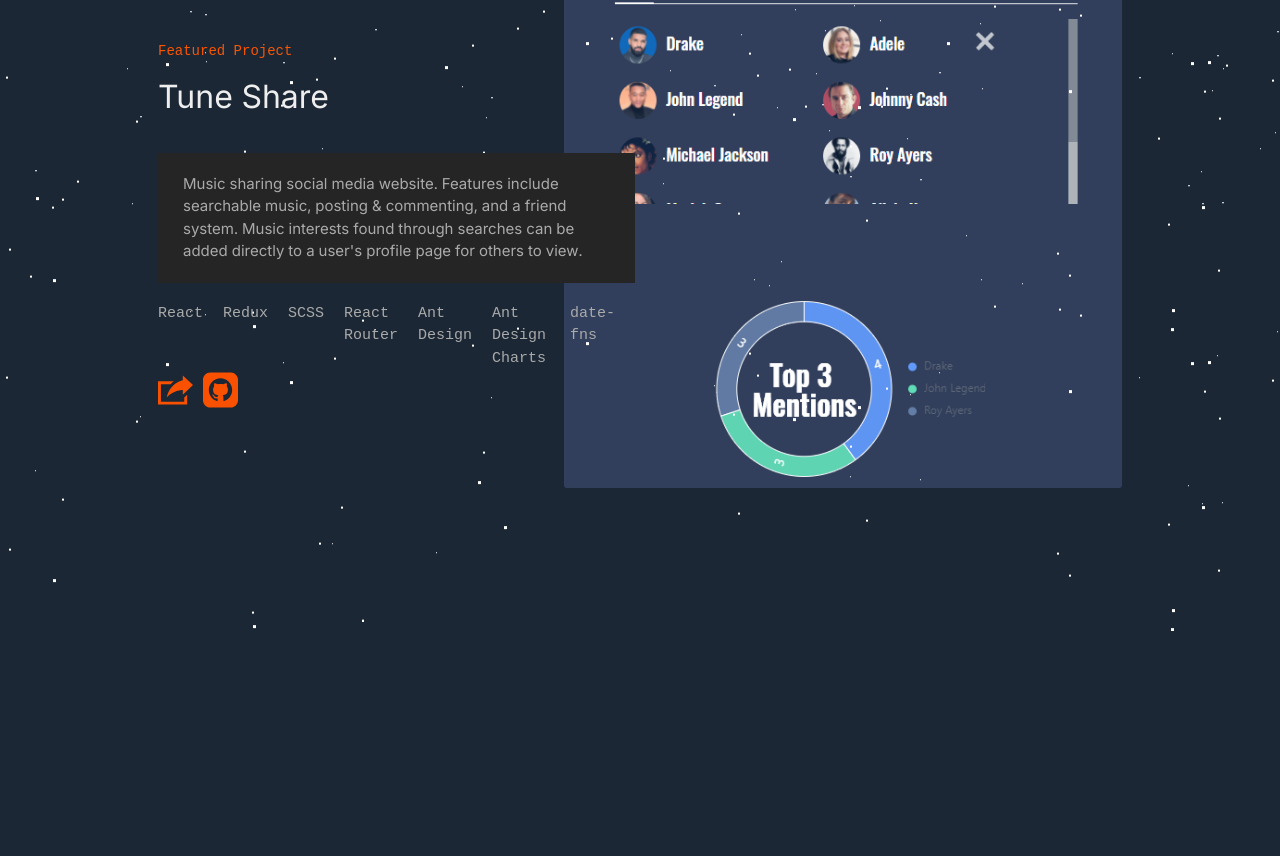
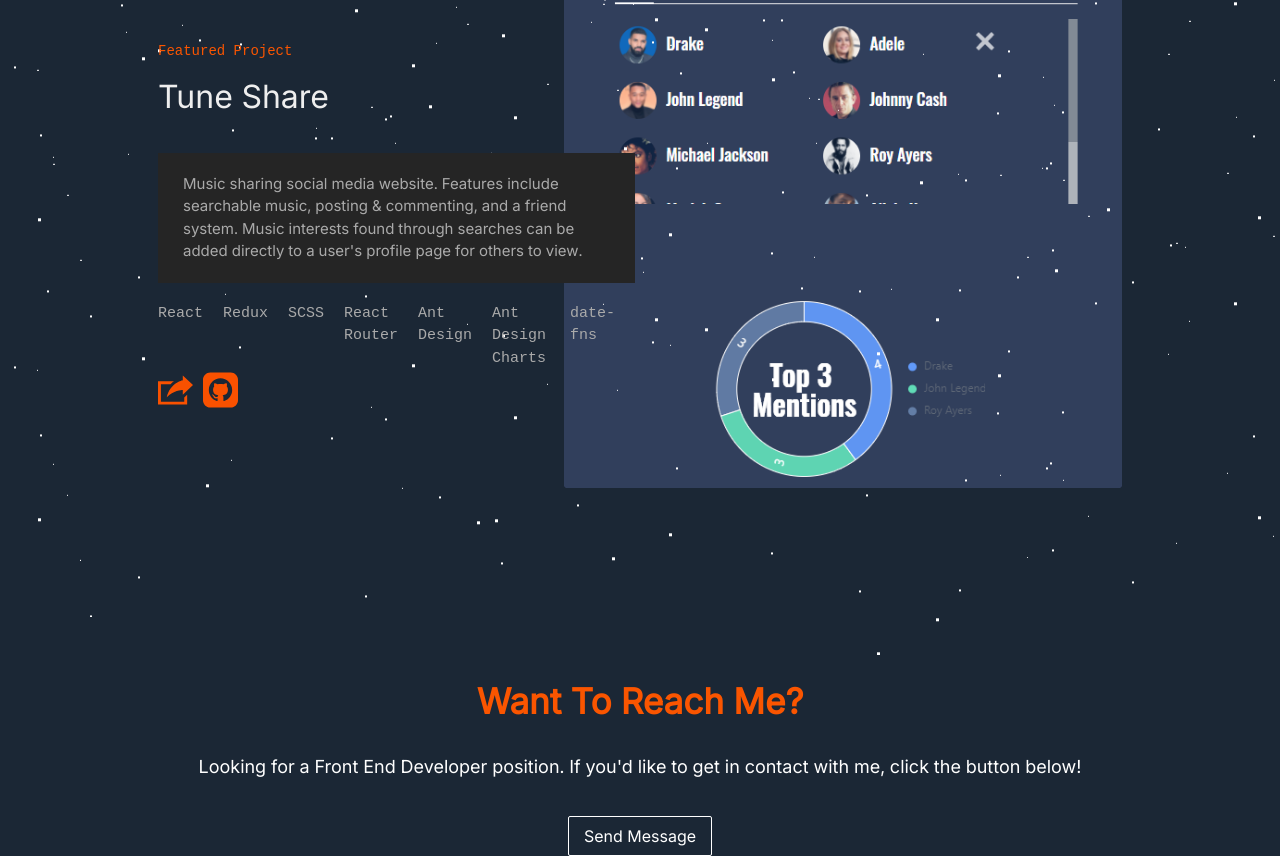
Before and after one commit to famarcellus/Developer-PortfolioV3, a Gatsby site: page / in a window 1280 px wide. Shown: the part 1611-2467 px from the top of the page. Before the commit the page ends 2129 px from the top, so only its background shows below. Built offline with nearby package versions, Linux system fonts and the light colour scheme; Gatsby itself is replaced by a stand-in of ours.

Commit message:
Add contact section

```diff
--- /dev/null
+++ b/src/components/contact/ContactMe.js
@@ -0,0 +1,17 @@
+import React from "react";
+import "./ContactMe.scss";
+import { Button } from "antd";
+
+function ContactMe() {
+    return (
+        <section id="contact" className="contact-section section" data-sal="slide-up" data-sal-duration="1000">
+            <div className="title-container">
+                <h2 className="section-title">Want To Reach Me?</h2>
+            </div>
+            <p className="details">Looking for a Front End Developer position. If you'd like to get in contact with me, click the button below!</p>
+            <Button className="email-btn" size="large" ghost><a href="mailto:famarcellus12@gmail.com" rel="noopener noreferrer" target="_blank">Send Message</a></Button>
+        </section>
+    )
+}
+
+export default ContactMe;
--- /dev/null
+++ b/src/components/contact/ContactMe.scss
@@ -0,0 +1,21 @@
+.contact-section {
+    margin-top: 150px;
+    display: flex;
+    flex-direction: column;
+    align-items: center;
+
+    .section-title {
+        color: #fa5500;
+    }
+
+    .ant-btn:hover, .ant-btn:focus {
+        color: #fa5500;
+        border-color: #fa5500;
+    }
+
+    .details {
+        color: white;
+        margin-bottom: 35px;
+        font-size: 18px;
+    }
+}
--- a/src/index.scss
+++ b/src/index.scss
@@ -8,6 +8,7 @@
     background-color: $bg-color;
     overflow-x: hidden;
 }
+
 
 h1,h2,h3,h4,h5,h6 {
     color: white;
--- a/src/pages/index.js
+++ b/src/pages/index.js
@@ -6,6 +6,7 @@
 import Intro from "../components/intro/Intro";
 import AboutMe from "../components/about/AboutMe";
 import Projects from "../components/projects/Projects";
+import ContactMe from "../components/contact/ContactMe";
 import { BackTop } from "antd";
 
 const IndexPage = () => {
@@ -20,6 +21,7 @@
       <Intro />
       <AboutMe />
       <Projects />
+      <ContactMe />
     </main>
   )
 }
```
